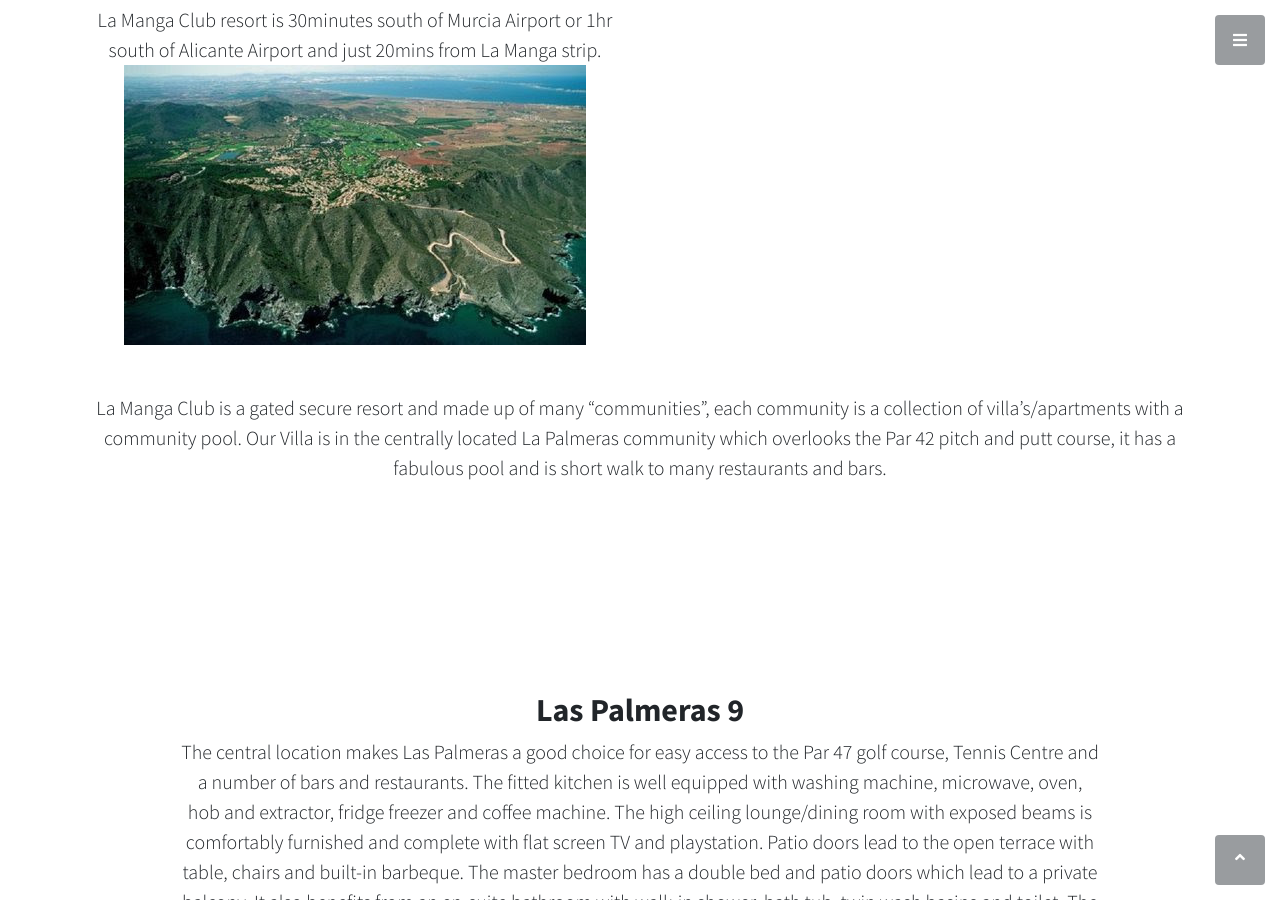
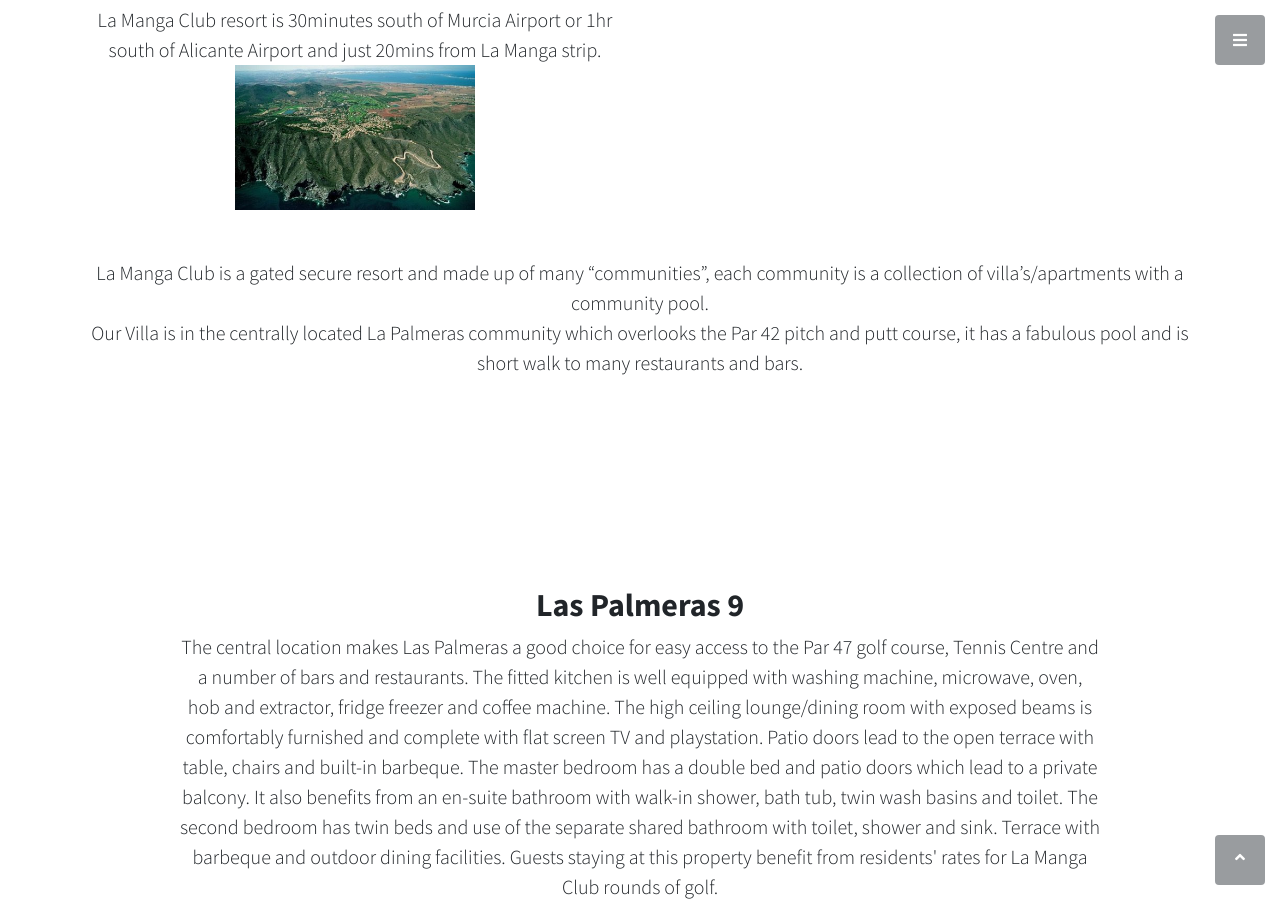
Before and after one commit to richsteer/richsteer.github.io, a Jekyll site: the page built from index.html, in a window 1280 px wide and 900 px high, scrolled down 1605 px. Built offline with Jekyll 4.4.1, drawn with Linux system fonts in a browser that asks for light colours.

Commit message:
Update index.html

```diff
--- a/index.html
+++ b/index.html
@@ -30,11 +30,13 @@ title: Las Palameras 9
             <p class="lead mb-5 col-lg-6">
                 La Manga Club resort is 30minutes south of Murcia Airport or 1hr south of Alicante Airport and just 20mins from La Manga strip.
 
-                <img src="assets/img/la-manga-club-aerial.jpg">
+                <img src="assets/img/la-manga-club-aerial.jpg" class="col-lg-6">
             </p>
 
             <p class="lead mb-5">
-                La Manga Club is a gated secure resort and made up of many “communities”, each community is a collection of villa’s/apartments with a community pool. Our Villa is in the centrally located La Palmeras community which overlooks the Par 42 pitch and putt course, it has a fabulous pool and is short walk to many restaurants and bars.
+                La Manga Club is a gated secure resort and made up of many “communities”, each community is a collection of villa’s/apartments with a community pool.
+                <br>
+                Our Villa is in the centrally located La Palmeras community which overlooks the Par 42 pitch and putt course, it has a fabulous pool and is short walk to many restaurants and bars.
             </p>
         </div>
     </div>
```
